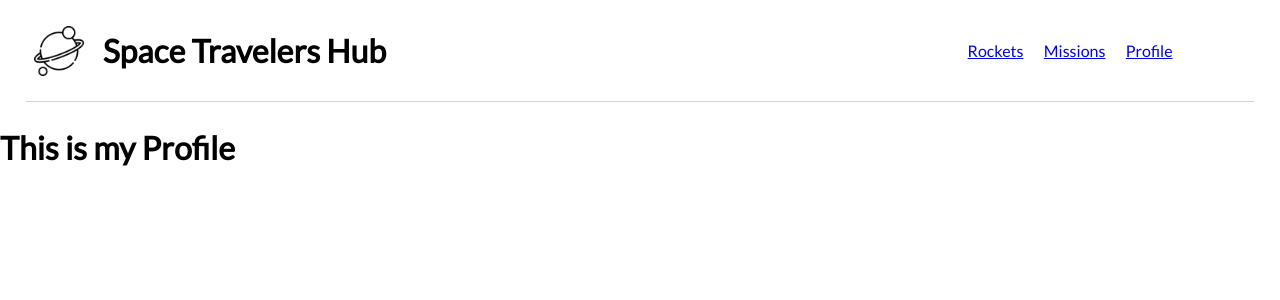
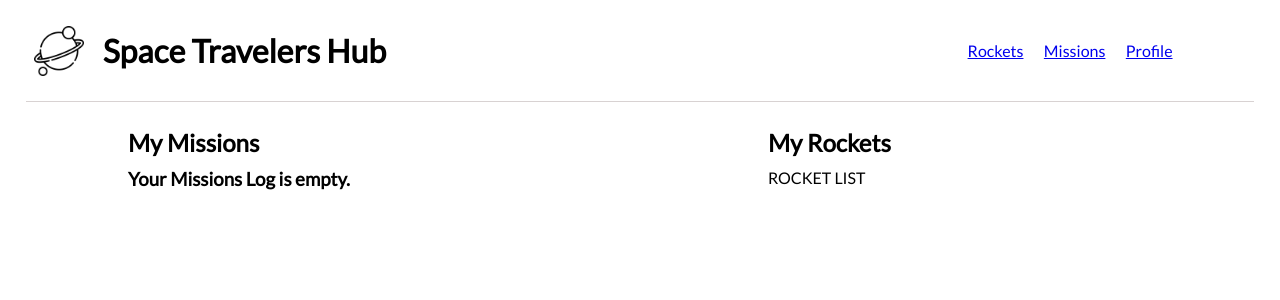
Before and after one commit to hernandanielzamora/Space-traveler-hub, a React (Create React App) app: page /profile in a window 1280 px wide. Shown: the top 300 px of the page. Built offline with nearby package versions, Linux system fonts and the light colour scheme.

Commit message:
Filtered accepted missions and displayed them in the profile section

```diff
--- /dev/null
+++ b/src/components/profile/ProfileMissions.jsx
@@ -0,0 +1,17 @@
+import React from 'react';
+import { PropTypes } from 'prop-types';
+import styles from '../../styles/Profile.module.css';
+
+const ProfileMissions = ({ name }) => (
+  <>
+    <div className={styles.missionAccepted}>
+      {name}
+    </div>
+  </>
+);
+
+ProfileMissions.propTypes = {
+  name: PropTypes.string.isRequired,
+};
+
+export default ProfileMissions;
--- a/src/index.css
+++ b/src/index.css
@@ -144,7 +144,7 @@
 }
 
 .not-member {
-  font-size: 0.9em;
+  font-size: 0.8em;
   background-color: rgb(100, 102, 103);
   color: white;
   text-align: center;
--- a/src/routes/Profile.jsx
+++ b/src/routes/Profile.jsx
@@ -1,11 +1,33 @@
 import React from 'react';
+import { useSelector } from 'react-redux';
+import ProfileMissions from '../components/profile/ProfileMissions';
+import styles from '../styles/Profile.module.css';
 
-const Profile = () => (
-  <>
-    <div>
-      <h1>This is my Profile</h1>
-    </div>
-  </>
-);
+const Profile = () => {
+  const { missions } = useSelector((state) => state.missions);
+  const missionsAccepted = missions.filter((el) => el.reserved === true);
+  const renderMissions = missionsAccepted.map((el) => (
+    <ProfileMissions key={el.mission_id} name={el.mission_name} />
+  ));
+
+  return (
+    <>
+      <section className={styles.profContainer}>
+        <div className={styles.profList}>
+          <h2 className={styles.profTitle}>My Missions</h2>
+          {missionsAccepted.length > 0 ? (
+            <div className={styles.missAccepted}>{renderMissions}</div>
+          ) : (
+            <h3 className={styles.missAccepted}>Your Missions Log is empty.</h3>
+          )}
+        </div>
+        <div className={styles.profList}>
+          <h2 className={styles.profTitle}>My Rockets</h2>
+          <div className="rockets-reserved">ROCKET LIST</div>
+        </div>
+      </section>
+    </>
+  );
+};
 
 export default Profile;
--- /dev/null
+++ b/src/styles/Profile.module.css
@@ -0,0 +1,21 @@
+/* INDIVIDUAL MISSION */
+.missionAccepted {
+  border: 1px solid #d8d2d2;
+  padding: 5%;
+  width: 100%;
+  font-size: 1.2em;
+}
+
+/* PROFILE PAGE */
+.profContainer {
+  display: flex;
+  justify-content: space-around;
+}
+
+.profTitle {
+  padding-bottom: 3%;
+}
+
+.profList {
+  width: 30%;
+}
```
